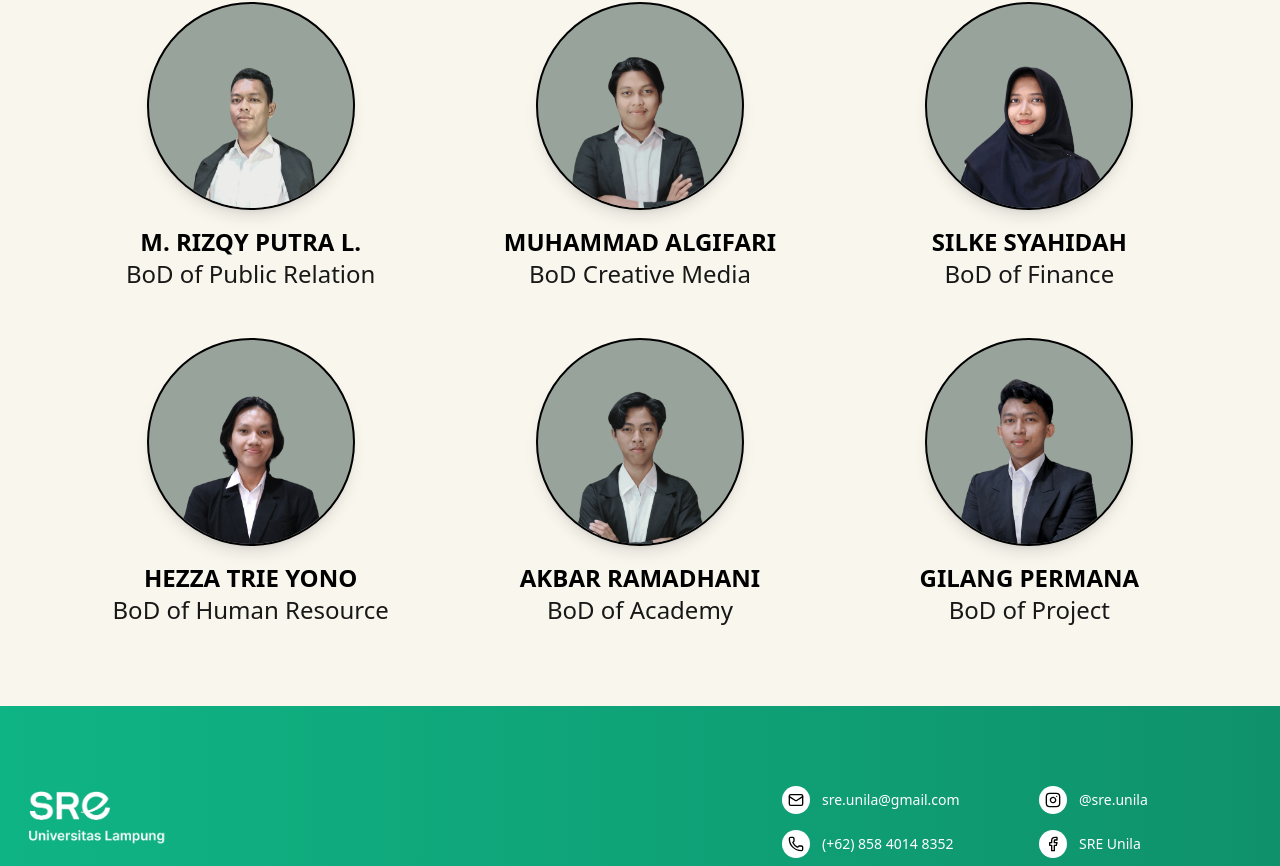
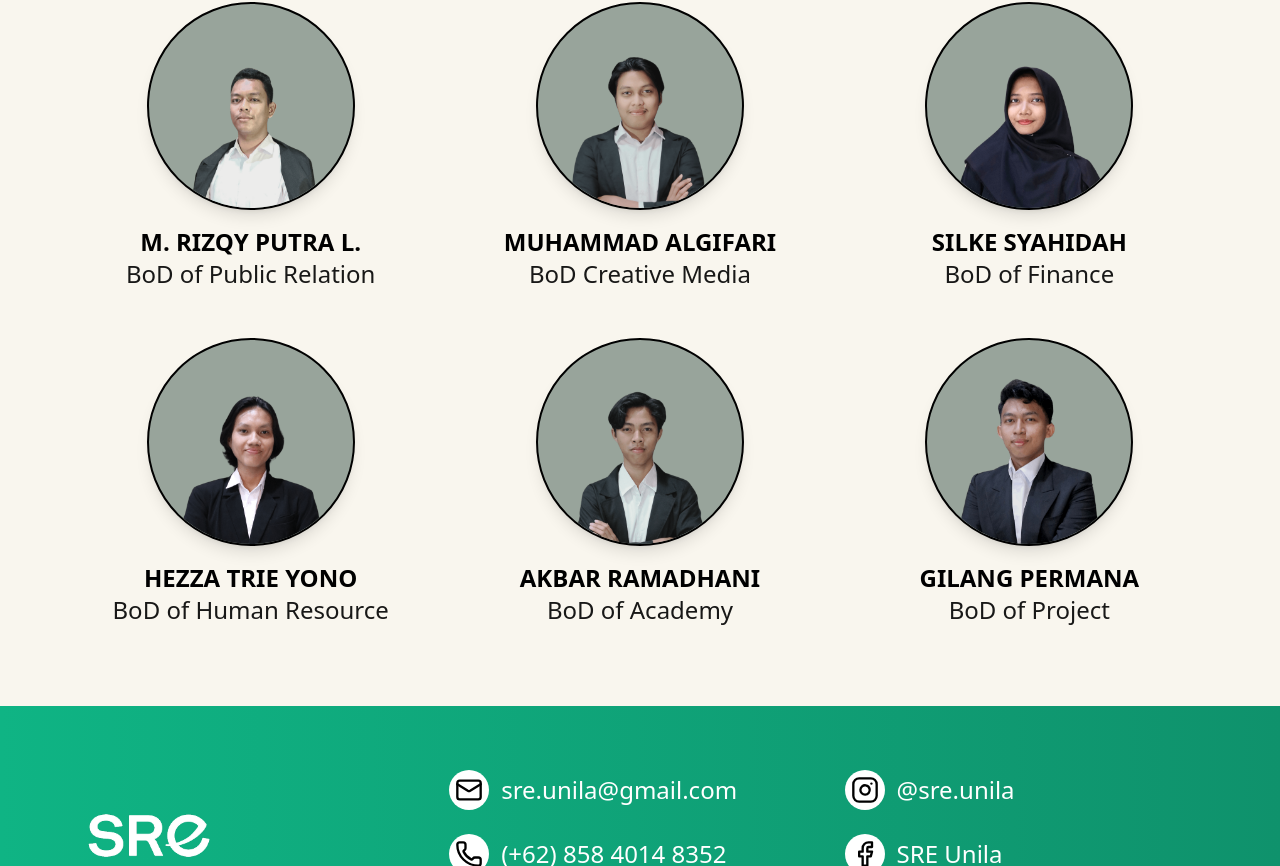
Before and after one commit to aryasetiap/sre-unila-web, a React (Vite) app: page /staff in a window 1280 px wide. Shown: the part 1934-2800 px from the top of the page. Built offline with nearby package versions, Linux system fonts and the light colour scheme.

Commit message:
add: enhance layout and responsiveness of various components, integrate Navbar into pages

```diff
--- a/src/components/Footer.jsx
+++ b/src/components/Footer.jsx
@@ -8,76 +8,36 @@ import {
 
 export default function Footer() {
     return (
-        <footer className="bg-gradient-to-r from-[#0FB484] to-[#0F926C] text-white py-20 px-6">
-            <div className="max-w-7xl mx-auto flex flex-col md:flex-row justify-between items-center md:items-start gap-8">
+        <footer className="bg-gradient-to-r from-[#0FB484] to-[#0F926C] text-white py-12 sm:py-16 px-4 sm:px-6 md:px-16 lg:px-20">
+            <div className="max-w-7xl mx-auto flex flex-col md:flex-row justify-between items-center gap-8">
 
                 {/* Kiri: Logo dan Nama */}
-                <a href="/" className="block">
-                    <img src="/assets/sre-logo-footer.png" alt="SRE Logo" className="h-16" />
+                <a href="/">
+                    <img src="/assets/sre-logo-footer.png" alt="SRE Logo" className="h-16 sm:h-20 md:h-24" />
                 </a>
 
                 {/* Kanan: Kontak */}
-                <div className="grid grid-cols-1 sm:grid-cols-2 gap-x-10 gap-y-4 text-sm">
+                <div className="grid grid-cols-1 sm:grid-cols-2 gap-x-10 gap-y-6 text-lg sm:text-xl md:text-2xl">
+                    {[
+                        { href: "mailto:sre.unila@gmail.com?subject=Halo%20SRE%20Unila&body=Halo%20tim%20SRE%20Unila%2C%20saya%20ingin%20bertanya%20mengenai...", icon: Mail, text: "sre.unila@gmail.com" },
+                        { href: "https://www.instagram.com/sre.unila", icon: Instagram, text: "@sre.unila" },
+                        { href: "https://wa.me/6285840148352", icon: Phone, text: "(+62) 858 4014 8352" },
+                        { href: "https://www.facebook.com/sreunila", icon: Facebook, text: "SRE Unila" },
+                        { href: "https://www.linkedin.com/company/society-of-renewable-energy-unila/", icon: Linkedin, text: "SRE University of Lampung" }
+                    ].map(({ href, icon: Icon, text }, index) => (
                         <a
-                        href="mailto:sre.unila@gmail.com?subject=Halo%20SRE%20Unila&body=Halo%20tim%20SRE%20Unila%2C%20saya%20ingin%20bertanya%20mengenai..."
+                            key={index}
+                            href={href}
                             className="flex items-center gap-3 hover:underline"
                             target="_blank"
                             rel="noopener noreferrer"
                         >
-                        <div className="w-7 h-7 bg-white rounded-full flex items-center justify-center">
-                            <Mail className="w-4 h-4 text-black" />
+                            <div className="w-8 h-8 sm:w-9 sm:h-9 md:w-10 md:h-10 bg-white rounded-full flex items-center justify-center">
+                                <Icon className="w-5 h-5 sm:w-6 sm:h-6 md:w-7 md:h-7 text-black" />
                             </div>
-                        <span>sre.unila@gmail.com</span>
+                            <span>{text}</span>
                         </a>
-
-
-                    <a
-                        href="https://www.instagram.com/sre.unila"
-                        className="flex items-center gap-3 hover:underline"
-                        target="_blank"
-                        rel="noopener noreferrer"
-                    >
-                        <div className="w-7 h-7 bg-white rounded-full flex items-center justify-center">
-                            <Instagram className="w-4 h-4 text-black" />
-                        </div>
-                        <span>@sre.unila</span>
-                    </a>
-
-                    <a
-                        href="https://wa.me/6285840148352"
-                        className="flex items-center gap-3 hover:underline"
-                        target="_blank"
-                        rel="noopener noreferrer"
-                    >
-                        <div className="w-7 h-7 bg-white rounded-full flex items-center justify-center">
-                            <Phone className="w-4 h-4 text-black" />
-                        </div>
-                        <span>(+62) 858 4014 8352</span>
-                    </a>
-
-                    <a
-                        href="https://www.facebook.com/sreunila"
-                        className="flex items-center gap-3 hover:underline"
-                        target="_blank"
-                        rel="noopener noreferrer"
-                    >
-                        <div className="w-7 h-7 bg-white rounded-full flex items-center justify-center">
-                            <Facebook className="w-4 h-4 text-black" />
-                        </div>
-                        <span>SRE Unila</span>
-                    </a>
-
-                    <a
-                        href="https://www.linkedin.com/company/society-of-renewable-energy-unila/"
-                        className="flex items-center gap-3 hover:underline"
-                        target="_blank"
-                        rel="noopener noreferrer"
-                    >
-                        <div className="w-7 h-7 bg-white rounded-full flex items-center justify-center">
-                            <Linkedin className="w-4 h-4 text-black" />
-                        </div>
-                        <span>SRE University of Lampung</span>
-                    </a>
+                    ))}
                 </div>
             </div>
         </footer>
--- a/src/components/home/AboutSection.jsx
+++ b/src/components/home/AboutSection.jsx
@@ -1,40 +1,39 @@
-// src/components/AboutSection.jsx
 import React from 'react';
 import InfoCard from '../InfoCard';
 
 const AboutSection = () => {
     return (
-        <section className="bg-[#F9F6EE] text-gray-800 py-16 px-6 md:px-20">
+        <section className="bg-[#F9F6EE] text-gray-800 py-12 sm:py-16 px-4 sm:px-6 md:px-16 lg:px-20">
             {/* Header Gradient */}
-            <div className="w-full bg-gradient-to-r from-[#2ac393] to-[#0e916b] rounded-2xl shadow-lg px-6 py-4 inline-block">
-                <h1 className="text-5xl font-extrabold text-white drop-shadow-lg">
+            <div className="w-full bg-gradient-to-r from-[#2ac393] to-[#0e916b] rounded-2xl shadow-lg px-4 sm:px-6 py-4 md:py-6">
+                <h1 className="text-3xl sm:text-4xl md:text-5xl font-extrabold text-white drop-shadow-lg text-center">
                     SOCIETY OF <span className="block">RENEWABLE ENERGY</span>
                 </h1>
             </div>
 
             {/* About SRE Unila */}
-            <div className="mt-10 mb-16 md:flex md:items-start md:justify-between">
+            <div className="mt-8 sm:mt-10 mb-12 sm:mb-16 md:flex md:items-start md:justify-between">
                 <div className="mb-6 md:mb-0">
-                    <h2 className="text-[#0F926C] text-4xl font-extrabold">
+                    <h2 className="text-[#0F926C] text-3xl sm:text-4xl md:text-5xl font-extrabold text-center md:text-left">
                         ABOUT <br />
-                        <span className="text-4xl font-extrabold">SRE UNILA</span>
+                        <span className="text-3xl sm:text-4xl md:text-5xl font-extrabold">SRE UNILA</span>
                     </h2>
-                    <div className="w-64 h-2 bg-gradient-to-r from-[#0F926C] to-[#ffffff] mt-2 rounded-full"></div>
+                    <div className="w-32 sm:w-48 md:w-64 h-2 bg-gradient-to-r from-[#0F926C] to-[#ffffff] mt-2 rounded-full mx-auto md:mx-0"></div>
                 </div>
-                <div className="md:w-2/3 text-2xl">
+                <div className="md:w-2/3 text-lg sm:text-xl md:text-2xl">
                     <p className="mb-4">
-                        <strong className='text-[#0F926C]'>Society of Renewable Energy (SRE)</strong> is a student-led organization that empowers youth to take part in the transition toward clean and renewable energy.
+                        <strong className="text-[#0F926C]">Society of Renewable Energy (SRE)</strong> is a student-led organization that empowers youth to take part in the transition toward clean and renewable energy.
                     </p>
                     <p>
-                        <strong className='text-[#0F926C]'>SRE Universitas Lampung,</strong> established in 2023, is the first and only SRE chapter in Lampung. We strive to raise awareness, drive innovation, and lead real-world renewable energy projects to support a sustainable future for Indonesia.
+                        <strong className="text-[#0F926C]">SRE Universitas Lampung,</strong> established in 2023, is the first and only SRE chapter in Lampung. We strive to raise awareness, drive innovation, and lead real-world renewable energy projects to support a sustainable future for Indonesia.
                     </p>
                 </div>
             </div>
 
             {/* Goals, Missions, Visions */}
-            <div className="grid grid-cols-1 md:grid-cols-2 gap-12">
+            <div className="grid grid-cols-1 md:grid-cols-2 gap-8 md:gap-12">
                 {/* Kiri: Goals dan Visions */}
-                <div className="flex flex-col gap-12">
+                <div className="flex flex-col gap-8 md:gap-12">
                     <InfoCard
                         title="OUR GOALS"
                         content="The world is shifting toward sustainability, especially in energy. In Indonesia, public and student awareness of renewable energy remains very low."
@@ -48,7 +47,7 @@ const AboutSection = () => {
                 </div>
 
                 {/* Kanan: Missions full height */}
-                <div className="content-center">
+                <div>
                     <InfoCard
                         title="OUR MISSIONS"
                         content="We want to help students understand renewable energy better by giving them real project and research experiences. We also support them in creating new, sustainable solutions, and encourage teamwork with experts, government, industry, and media. Our goal is to build a strong youth network that supports Indonesia’s shift to clean energy."
@@ -56,7 +55,6 @@ const AboutSection = () => {
                     />
                 </div>
             </div>
-
         </section>
     );
 };
--- a/src/pages/About.jsx
+++ b/src/pages/About.jsx
@@ -1,10 +1,12 @@
 import Hero from "../components/HeroSection";
 import AboutSectionAbout from "../components/about/AboutSectionAbout";
 import Footer from "../components/Footer";
+import Navbar from "../components/Navbar";
 
 const About = () => {
   return (
     <div className="font-sans w-full">
+      <Navbar />
       <Hero
         title="ABOUT US"
         subtitle="Empowering youth to lead Indonesia’s clean energy future."
--- a/src/pages/Activities.jsx
+++ b/src/pages/Activities.jsx
@@ -1,10 +1,12 @@
 import Hero from "../components/HeroSection";
 import ProjectsEventsSection from "../components/activities/ProjectsEventsSection";
 import Footer from "../components/Footer";
+import Navbar from "../components/Navbar";
 
 const Activities = () => {
   return (
     <div className="font-sans w-full">
+      <Navbar />
       <Hero
         title="OUR ACTIVITY"
         subtitle="We educate, we act, we innovate together for a clean energy future."
--- a/src/pages/Articles.jsx
+++ b/src/pages/Articles.jsx
@@ -1,11 +1,12 @@
 import Hero from "../components/HeroSection";
 import ArticlesSection from "../components/articles/ArticlesSection";
 import Footer from "../components/Footer";
-
+import Navbar from "../components/Navbar";
 
 const Articles = () => {
   return (
     <div className="font-sans w-full">
+      <Navbar />
       <Hero
         title="OUR ARTICLES"
         subtitle="Ideas that move energy forward."
--- a/src/pages/Home.jsx
+++ b/src/pages/Home.jsx
@@ -3,10 +3,14 @@ import AboutSection from "../components/home/AboutSection";
 import IndonesianMapSection from "../components/home/IndonesianMapSection";
 import ActivitiesSection from "../components/home/ActivitiesSection";
 import Footer from "../components/Footer";
+import Navbar from "../components/Navbar";
+
 
 export default function Home() {
   return (
     <div className="font-sans w-full">
+      <Navbar />
+
       <Hero
         title="SOCIETY OF RENEWABLE ENERGY"
         subtitle="Universitas Lampung"
--- a/src/pages/Merchandise.jsx
+++ b/src/pages/Merchandise.jsx
@@ -1,10 +1,11 @@
 import Footer from "../components/Footer";
 import Hero from "../components/HeroSection";
-
+import Navbar from "../components/Navbar";
 
 const Merchandise = () => {
   return (
     <div className="font-sans w-full">
+      <Navbar />
       <Hero
         title="OUR MERCHANDISE"
         subtitle="COMING SOON!"
--- a/src/pages/Staff.jsx
+++ b/src/pages/Staff.jsx
@@ -2,11 +2,13 @@ import Hero from "../components/HeroSection";
 import MainOfficersSection from "../components/staff/MainOfficersSection";
 import HeadOfficersSection from "../components/staff/HeadOfficersSection";
 import Footer from "../components/Footer";
+import Navbar from "../components/Navbar";
 
 
 const Staff = () => {
   return (
     <div className="font-sans w-full">
+      <Navbar />
       <Hero
         title="OUR STAF"
         subtitle="Behind every project is a passionate student ready to make an impact."
```
Also changed, not shown: src/components/HeroSection.jsx (+4 -6 lines), src/components/Navbar.jsx (+32 -5 lines), src/components/home/ActivitiesSection.jsx (+9 -11 lines), src/components/home/IndonesianMapSection.jsx (+10 -16 lines). Lines whose indentation alone changed are shown as unchanged.
